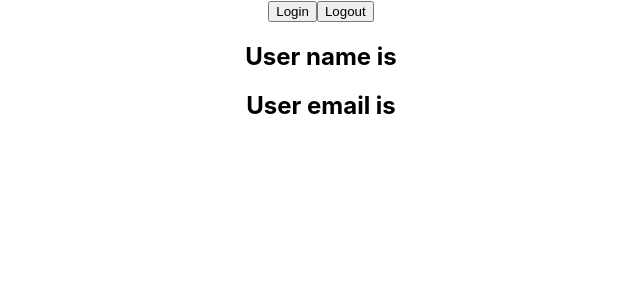
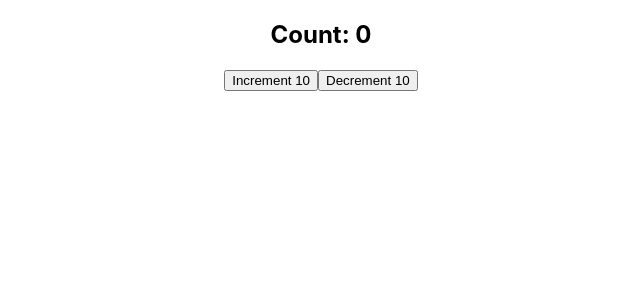
Before and after one commit to shivprajapat/React-TypeScript-Tutorials, a React (Create React App) app: page / in a window 1280 px wide. Shown: the top 300 px of the page, without its empty margins (319-959 px from the left). Built offline with nearby package versions, Linux system fonts and the light colour scheme.

Commit message:
React TypeScript useReducer Hook Added

```diff
--- a/src/App.tsx
+++ b/src/App.tsx
@@ -1,10 +1,10 @@
-import { User } from './components/state/User';
+import Counter from './components/state/Counter';
 
 function App() {
 
   return (
     <div className="App">
-      <User />
+      <Counter />
     </div>
   );
 }
--- /dev/null
+++ b/src/components/state/Counter.tsx
@@ -0,0 +1,32 @@
+import { useReducer } from 'react'
+
+type CounterState = {
+    count: number
+}
+type CounterAction = {
+    type: string,
+    payload: number
+}
+const initialState = { count: 0 }
+
+function reducer(state: CounterState, action: CounterAction) {
+    switch (action.type) {
+        case 'increment':
+            return { count: state.count + action.payload }
+        case 'decrement':
+            return { count: state.count - action.payload }
+        default:
+            return state;
+    }
+}
+export default function Counter() {
+
+    const [state, dispatch] = useReducer(reducer, initialState)
+    return (
+        <div>
+            <h2>Count: <b>{state.count}</b></h2>
+            <button onClick={() => dispatch({ type: "increment", payload: 10 })}>Increment 10</button>
+            <button onClick={() => dispatch({ type: "decrement", payload: 10 })}>Decrement 10</button>
+        </div>
+    )
+}
--- a/src/components/state/User.tsx
+++ b/src/components/state/User.tsx
@@ -4,20 +4,16 @@ type AuthUser = {
     email: string
 }
 export const User = () => {
-    const [user, setUser] = useState<AuthUser | null>(null)
+    const [user, setUser] = useState<AuthUser>({} as AuthUser)
     const handleLogin = () => {
         setUser({
             name: "Shiv",
             email: "shiv@gmail.com"
         })
     }
-    const handleLogout = () => {
-        setUser(null)
-    }
     return (
         <div>
             <button onClick={handleLogin}>Login</button>
-            <button onClick={handleLogout}>Logout</button>
             <h2>User name is {user?.name}</h2>
             <h2>User email is {user?.email}</h2>
         </div>
```
